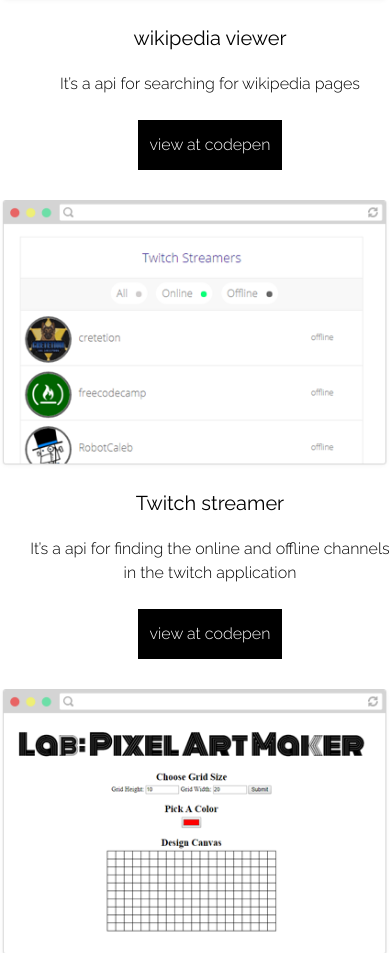
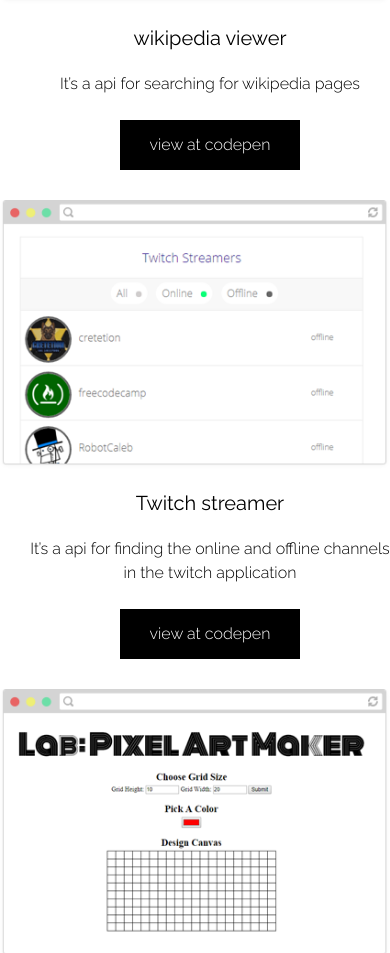
Before and after one commit to abohay/portfolio, a plain HTML site: page index.html in a window 390 px wide. Shown: the part 1028-1981 px from the top of the page. Drawn offline with Linux system fonts and the light colour scheme.

Commit message:
Update main.css

```diff
--- a/main.css
+++ b/main.css
@@ -227,3 +227,8 @@ html {
 	}
 
 }
+@media only screen and (max-width:450px){
+	.port-details a {
+		width:50%;
+	}
+}
```
